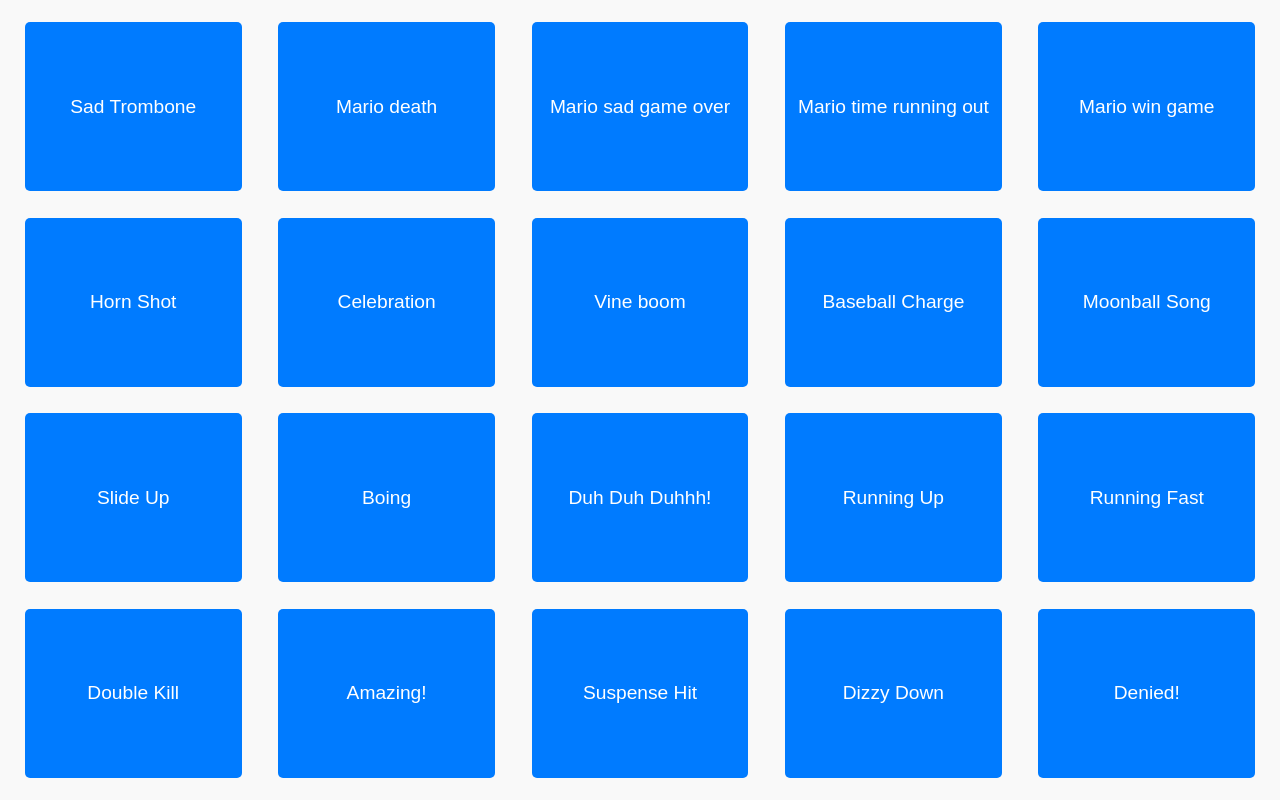
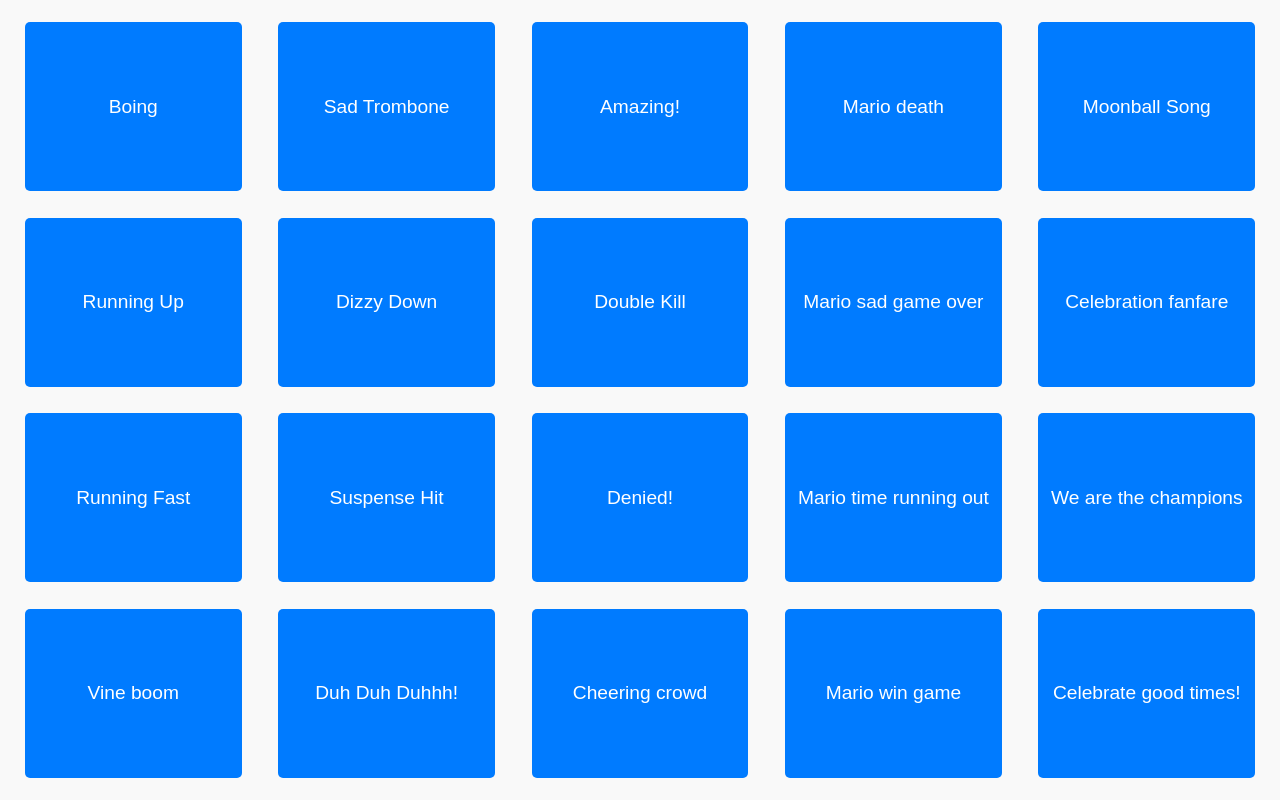
Before and after one commit to lowewalker/sound-effects, a plain HTML site: page index.html in a window 1280 px wide. Drawn offline with Linux system fonts and the light colour scheme.

Commit message:
Add files via upload

```diff
--- a/index.html
+++ b/index.html
@@ -52,49 +52,49 @@
     </style>
 </head>
 <body>
-    <button id="button1" onclick="playSound('sadtrombone.mp3', 'button1')">Sad Trombone</button>
-    <button id="button2" onclick="playSound('mariodeath.mp3', 'button2')">Mario death</button>
-    <button id="button3" onclick="playSound('mariogameover.mp3', 'button3')">Mario sad game over</button>
-    <button id="button4" onclick="playSound('mariotimerunningout.mp3', 'button4')">Mario time running out</button>
-    <button id="button5" onclick="playSound('mariowingame.mp3', 'button5')">Mario win game</button>
-    <button id="button6" onclick="playSound('hornshot.mp3', 'button6')">Horn Shot</button>
-    <button id="button7" onclick="playSound('celebration.mp3', 'button7')">Celebration</button>
-    <button id="button8" onclick="playSound('vineboom.mp3', 'button8')">Vine boom</button>
-    <button id="button9" onclick="playSound('baseballcharge.mp3', 'button9')">Baseball Charge</button>
-    <button id="button10" onclick="playSound('moonballsong.mp3', 'button10')">Moonball Song</button>
-    <button id="button11" onclick="playSound('slideup.mp3', 'button11')">Slide Up</button>
-    <button id="button12" onclick="playSound('boing.mp3', 'button12')">Boing</button>
-    <button id="button13" onclick="playSound('duhduhduhhh.mp3', 'button13')">Duh Duh Duhhh!</button>
-    <button id="button14" onclick="playSound('runningup.mp3', 'button14')">Running Up</button>
-    <button id="button15" onclick="playSound('runningfast.mp3', 'button15')">Running Fast</button>
-    <button id="button16" onclick="playSound('doublekill.mp3', 'button16')">Double Kill</button>
-    <button id="button17" onclick="playSound('amazing.mp3', 'button17')">Amazing!</button>
-    <button id="button18" onclick="playSound('suspensehit.mp3', 'button18')">Suspense Hit</button>
-    <button id="button19" onclick="playSound('dizzydown.mp3', 'button19')">Dizzy Down</button>
-    <button id="button20" onclick="playSound('denied.mp3', 'button20')">Denied!</button>
+    <button id="button1" onclick="playSound('boing.mp3', 'button1')">Boing</button>
+    <button id="button2" onclick="playSound('sadtrombone.mp3', 'button2')">Sad Trombone</button>
+    <button id="button3" onclick="playSound('amazing.mp3', 'button3')">Amazing!</button>
+    <button id="button4" onclick="playSound('mariodeath.mp3', 'button4')">Mario death</button>
+    <button id="button5" onclick="playSound('moonballsong.mp3', 'button5')">Moonball Song</button>
+    <button id="button6" onclick="playSound('runningup.mp3', 'button6')">Running Up</button>
+    <button id="button7" onclick="playSound('dizzydown.mp3', 'button7')">Dizzy Down</button>
+    <button id="button8" onclick="playSound('doublekill.mp3', 'button8')">Double Kill</button>
+    <button id="button9" onclick="playSound('mariogameover.mp3', 'button9')">Mario sad game over</button>
+    <button id="button10" onclick="playSound('celebration.mp3', 'button10')">Celebration fanfare</button>
+    <button id="button11" onclick="playSound('runningfast.mp3', 'button11')">Running Fast</button>
+    <button id="button12" onclick="playSound('suspensehit.mp3', 'button12')">Suspense Hit</button>
+    <button id="button13" onclick="playSound('denied.mp3', 'button13')">Denied!</button>
+    <button id="button14" onclick="playSound('mariotimerunningout.mp3', 'button14')">Mario time running out</button>
+    <button id="button15" onclick="playSound('wearethechampions.mp3', 'button15')">We are the champions</button>
+    <button id="button16" onclick="playSound('vineboom.mp3', 'button16')">Vine boom</button>
+    <button id="button17" onclick="playSound('duhduhduhhh.mp3', 'button17')">Duh Duh Duhhh!</button>
+    <button id="button18" onclick="playSound('cheeringcrowd.mp3', 'button18')">Cheering crowd</button>
+    <button id="button19" onclick="playSound('mariowingame.mp3', 'button19')">Mario win game</button>
+    <button id="button20" onclick="playSound('celebrategoodtimes.mp3', 'button20')">Celebrate good times!</button>
 
 		<script>
 				const sounds = [
+						'boing.mp3',
 						'sadtrombone.mp3',
+						'amazing.mp3',
 						'mariodeath.mp3',
 						'mariogameover.mp3',
 						'mariotimerunningout.mp3',
 						'mariowingame.mp3',
-						'hornshot.mp3',
 						'celebration.mp3',
 						'vineboom.mp3',
-						'baseballcharge.mp3',
 						'moonballsong.mp3',
-						'slideup.mp3',
-						'boing.mp3',
 						'duhduhduhhh.mp3',
 						'runningup.mp3',
 						'runningfast.mp3',
 						'doublekill.mp3',
-						'amazing.mp3',
 						'suspensehit.mp3',
 						'dizzydown.mp3',
-						'denied.mp3'
+						'denied.mp3',
+						'wearethechampions.mp3',
+						'celebrategoodtimes.mp3',
+						'cheeringcrowd.mp3'
 				];
 
 				const audioCache = {};
```
Also changed, not shown: 3 other files.
